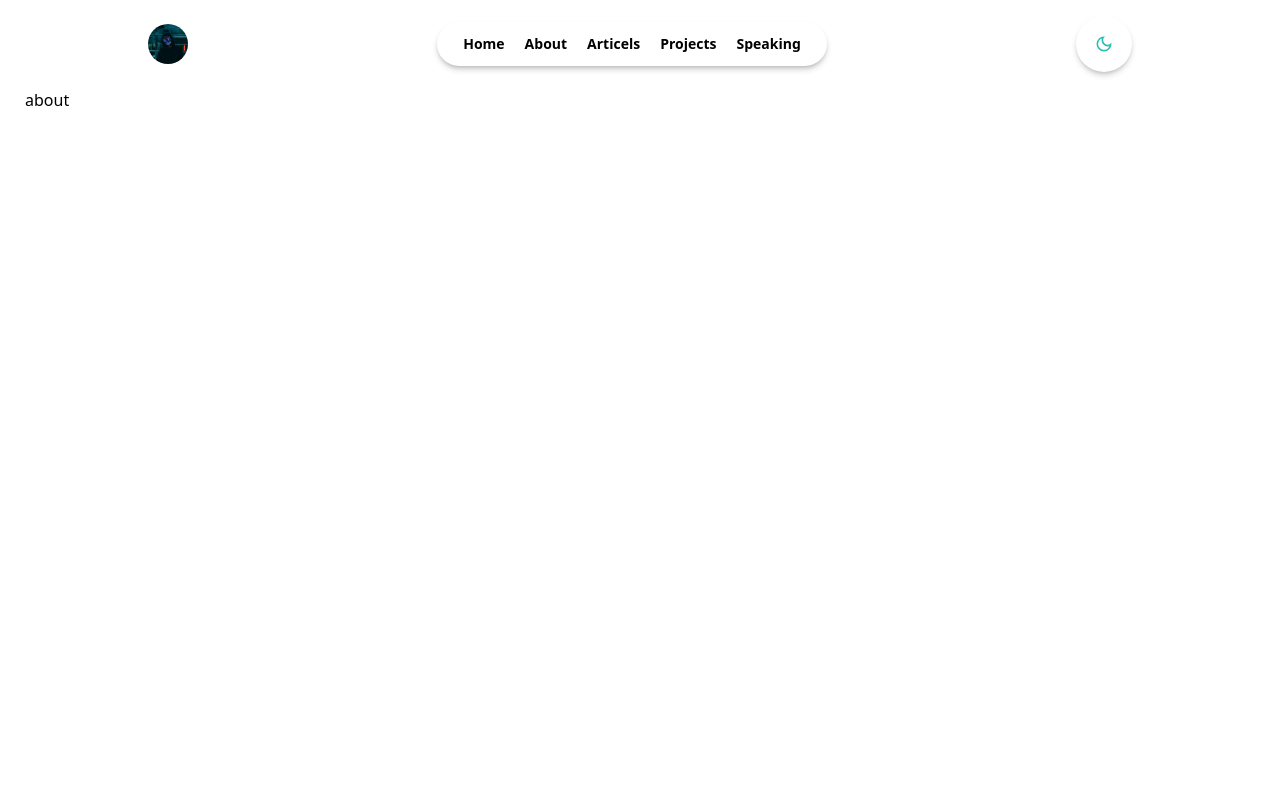
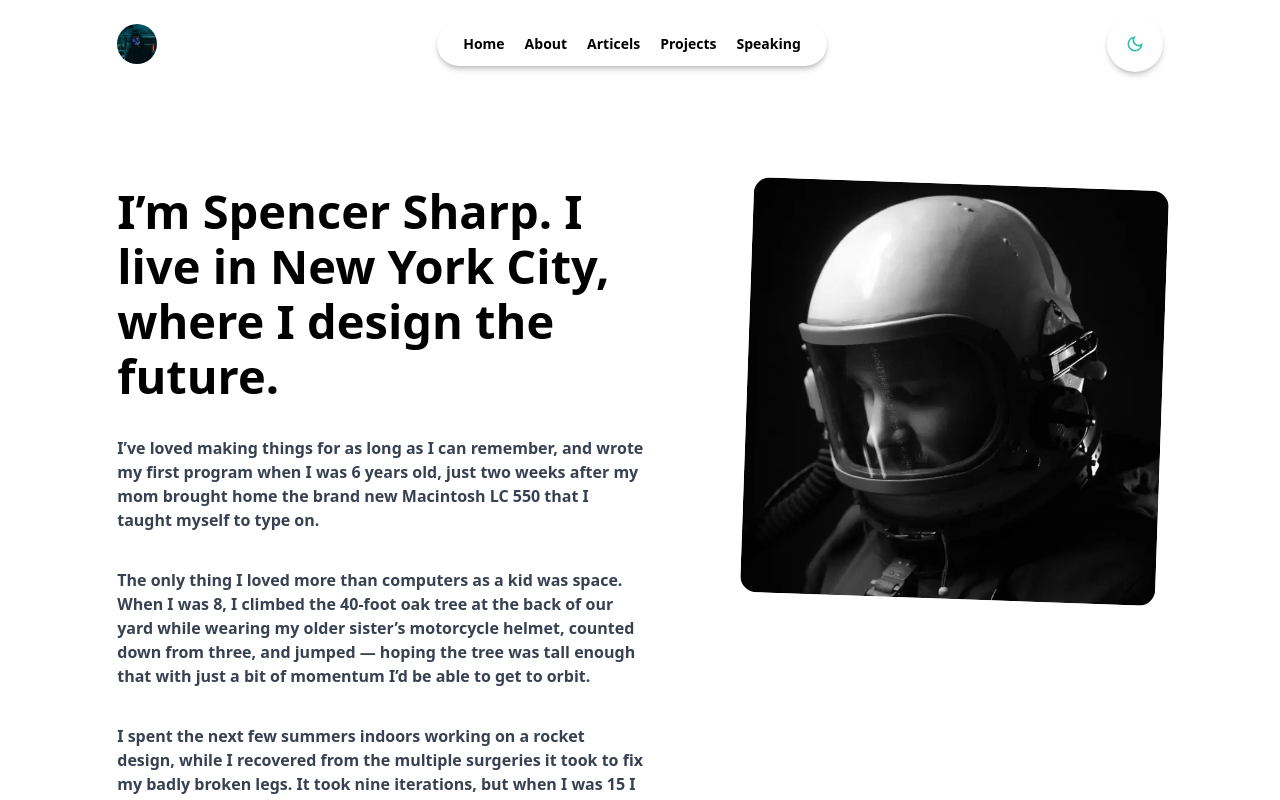
Before and after one commit to iXZed026/tailwind-app, a React (Create React App) app: page /About/About in a window 1280 px wide. Shown: the top 800 px of the page. Built offline with nearby package versions, Linux system fonts and the light colour scheme.

Commit message:
About component completed

```diff
--- a/src/components/About/About.js
+++ b/src/components/About/About.js
@@ -1,11 +1,22 @@
 import React from 'react'
 
 const About = () => {
-  return (
-    <div className="about h-screen">
-        about
-    </div>
-  )
+    return (
+        <div className="about lg:w-[85%] md:w-4/5 w-[95%] mx-auto py-24 lg:flex lg:flex-row-reverse">
+            <div className="w-full lg:w-1/2 mb-16 select-none">
+                <img className='w-72 lg:w-4/5 rotate-2 lg:ml-auto rounded-2xl' src="../../images/portrait.webp" alt="image not found!" />
+            </div>
+            <div className='w-full lg:w-[530px]'>
+                <h1 className='text-[47px] font-bold leading-[55px] mb-8'>I’m Spencer Sharp. I live in New York City, where I design the future.</h1>
+                <div className=" text-gray-700 dark:text-gray-400 font-semibold">
+                    <p className='mb-9'>I’ve loved making things for as long as I can remember, and wrote my first program when I was 6 years old, just two weeks after my mom brought home the brand new Macintosh LC 550 that I taught myself to type on.</p>
+                    <p className='mb-9'>The only thing I loved more than computers as a kid was space. When I was 8, I climbed the 40-foot oak tree at the back of our yard while wearing my older sister’s motorcycle helmet, counted down from three, and jumped — hoping the tree was tall enough that with just a bit of momentum I’d be able to get to orbit.</p>
+                    <p className="mb-9">I spent the next few summers indoors working on a rocket design, while I recovered from the multiple surgeries it took to fix my badly broken legs. It took nine iterations, but when I was 15 I sent my dad’s Blackberry into orbit and was able to transmit a photo back down to our family computer from space.</p>
+                    <p className="mb-9">Today, I’m the founder of Planetaria, where we’re working on civilian space suits and manned shuttle kits you can assemble at home so that the next generation of kids really can make it to orbit — from the comfort of their own backyards.</p>
+                </div>
+            </div>
+        </div>
+    )
 }
 
 export default About
--- a/src/components/Header/Header.js
+++ b/src/components/Header/Header.js
@@ -6,7 +6,7 @@ import Theme from '../Theme/Theme';
 const Header = () => {
     return (
         <header className='w-full'>
-            <div className="header-items w-[95%] md:w-4/5 mx-auto flex justify-between items-center py-4">
+            <div className="header-items w-[95%] lg:w-[85%] md:w-4/5 mx-auto flex justify-between items-center py-4">
                 <HeaderLogo />
                 <Nav />
                 <Theme />
--- a/src/components/Home/Home.js
+++ b/src/components/Home/Home.js
@@ -5,7 +5,7 @@ import BottomContent from './BottomContent/BottomContent'
 
 const Home = () => {
     return (
-        <div className="home lg:w-[92%] md:w-4/5 w-[95%] mx-auto h-[]">
+        <div className="home lg:w-[85%] md:w-4/5 w-[95%] mx-auto">
             <TopContent />
             <ImageContent />
             <BottomContent />
```
Also changed, not shown: public/images/portrait.webp (added).
